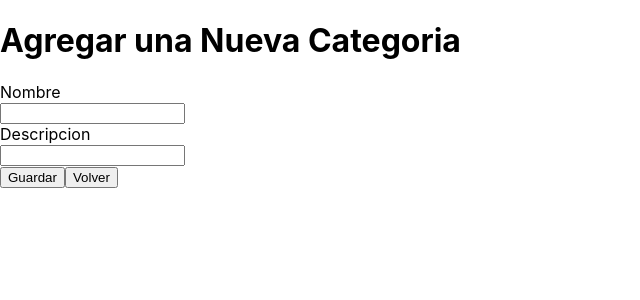
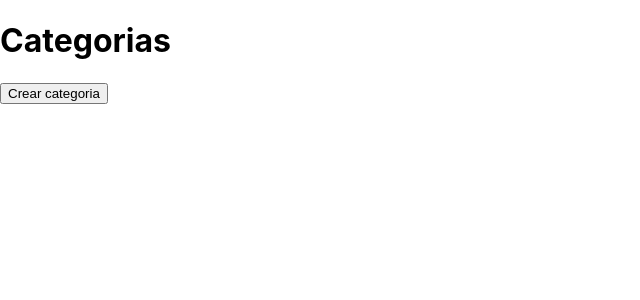
Before and after one commit to mario-marin/INF_225_Mega_Grupo, a React (Create React App) app: page / in a window 1280 px wide. Shown: the top 300 px of the page, without its empty margins (0-640 px from the left). Built offline with nearby package versions, Linux system fonts and the light colour scheme.

Commit message:
added categoria main menu

```diff
--- a/src/Contexto_Equipamiento/Main_view_equipamiento.jsx
+++ b/src/Contexto_Equipamiento/Main_view_equipamiento.jsx
@@ -7,18 +7,46 @@
 	constructor(props){
 		super(props);
 	    this.state = {
-
+	    	selector: 0
 	    };
 	    this.changeCategoria = React.createRef()
+	}
+
+	volver(){
+		this.setState({
+			selector: 0
+		});
+	}
+
+	go(value){
+		this.setState({
+			selector: value
+		});
 	}
 
 
 	render() {
 
+		const display = {
 
-
+		}
 
 		return (
+			<div>
+				{
+					this.state.selector == 0 ?
+					(
+						<div>
+							<h1>Categorias</h1>
+							<div>
+								<button type="button" onClick={ () => {this.go(1)}} >Crear categoria</button>
+							</div>
+						</div>
+					) : null
+				}
+				{
+					this.state.selector == 1 ?
+					(
 						<div>
 							<div>
 								<AddCategoria
@@ -28,8 +56,12 @@
 							<div>
 
 								<button type="button" onClick={ () => {this.changeCategoria.current.save()}} >Guardar</button>
-					<button type="button" onClick={ () => {this.enable_carousel()}} >Volver</button>
+								<button type="button" onClick={ () => {this.volver()}} >Volver</button>
 							</div>
+						</div>
+					) : null
+				}
+
 			</div>
 		);
 	}
```
Lines whose indentation alone changed are shown as unchanged.
